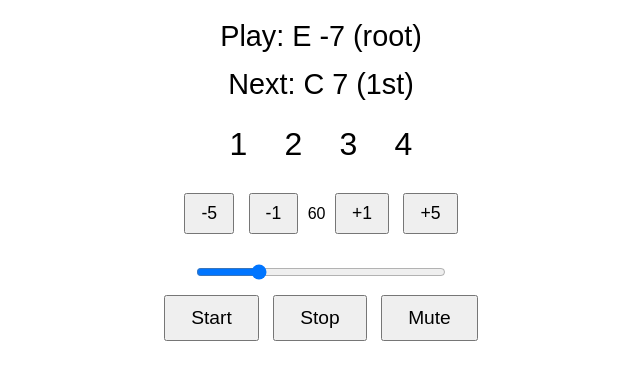
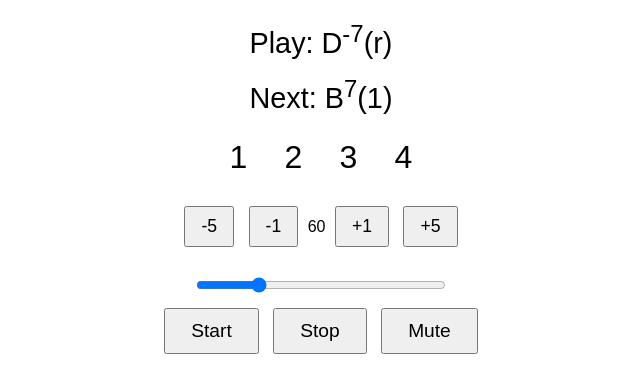
Before and after one commit to breakanalysis/chordathon, a plain HTML site: page index.html in a window 1280 px wide. Shown: the whole page, without its empty margins (319-959 px from the left). Drawn offline with Linux system fonts and the light colour scheme.

Commit message:
Update index.html

```diff
--- a/index.html
+++ b/index.html
@@ -65,8 +65,8 @@
 </head>
 <body>
   <div id="chords">
-    <div id="current-chord">Play: C Maj7 (root)</div>
-    <div id="next-chord">Next: D-7 (1st)</div>
+    <div id="current-chord">Play: C <sup>△</sup> (r)</div>
+    <div id="next-chord">Next: D <sup>-7</sup> (1)</div>
   </div>
 
   <div id="beat-tracker">
@@ -107,9 +107,9 @@
     let isInitialized = false;
 
     // Chord data
-    const keys = ["C", "C#/D♭", "D", "D#/E♭", "E", "F", "F#/G♭", "G", "G#/A♭", "A", "A#/B♭", "B"];
-    const chordTypes = ["Maj7", "-7", "7", "ø7"];
-    const inversions = ["root", "1st", "2nd", "3rd"];
+    const keys = ["A", "B", "C", "D", "E", "C", "C#", "Db", "D", "D#", "Eb", "E", "F", "F#", "Gb", "G", "G#", "Ab", "A", "A#", "Bb", "B"];
+    const chordTypes = ["△", "-7", "7", "ø7"];
+    const inversions = ["r", "1", "2", "3"];
 
     // DOM elements
     const bpmSlider = document.getElementById('bpm');
@@ -125,17 +125,20 @@
     const bpmPlus1Button = document.getElementById('bpm-plus-1');
     const bpmPlus5Button = document.getElementById('bpm-plus-5');
 
+    // Function to generate a random chord with superscript
     function getRandomChord() {
       const key = keys[Math.floor(Math.random() * keys.length)];
       const chordType = chordTypes[Math.floor(Math.random() * chordTypes.length)];
       const inversion = inversions[Math.floor(Math.random() * inversions.length)];
-      return `${key} ${chordType} (${inversion})`;
+
+      // Format the chord type with superscript
+      return `${key}<sup>${chordType}</sup>(${inversion})`;
     }
 
     function initializeChords() {
       if (!isInitialized) {
-        currentChordDisplay.textContent = `Play: ${getRandomChord()}`;
-        nextChordDisplay.textContent = `Next: ${getRandomChord()}`;
+        currentChordDisplay.innerHTML = `Play: ${getRandomChord()}`;
+        nextChordDisplay.innerHTML = `Next: ${getRandomChord()}`;
         isInitialized = true;
       }
     }
@@ -188,8 +191,8 @@
     }
 
     function updateChords() {
-      currentChordDisplay.textContent = `Play: ${nextChordDisplay.textContent.replace('Next: ', '')}`;
-      nextChordDisplay.textContent = `Next: ${getRandomChord()}`;
+      currentChordDisplay.innerHTML = `Play: ${nextChordDisplay.innerHTML.replace('Next: ', '')}`;
+      nextChordDisplay.innerHTML = `Next: ${getRandomChord()}`;
     }
 
     function playClick() {
```
